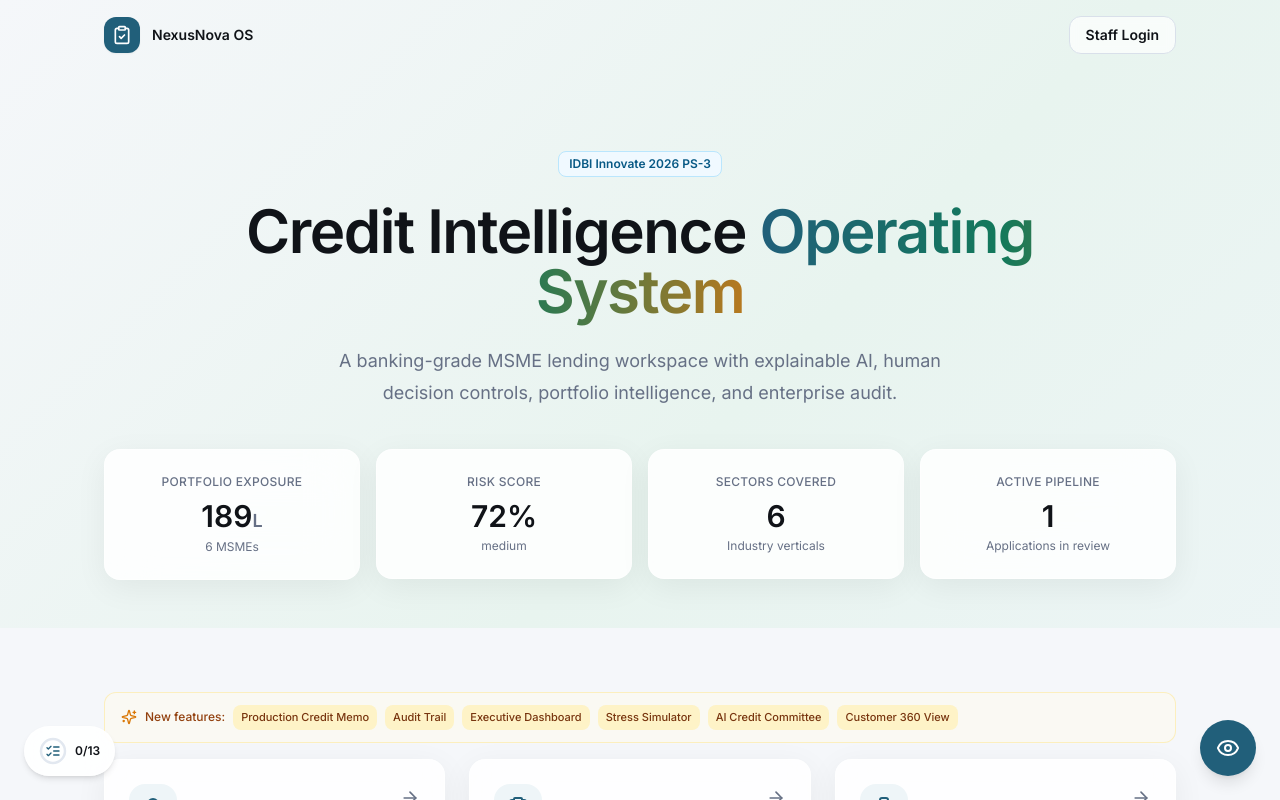
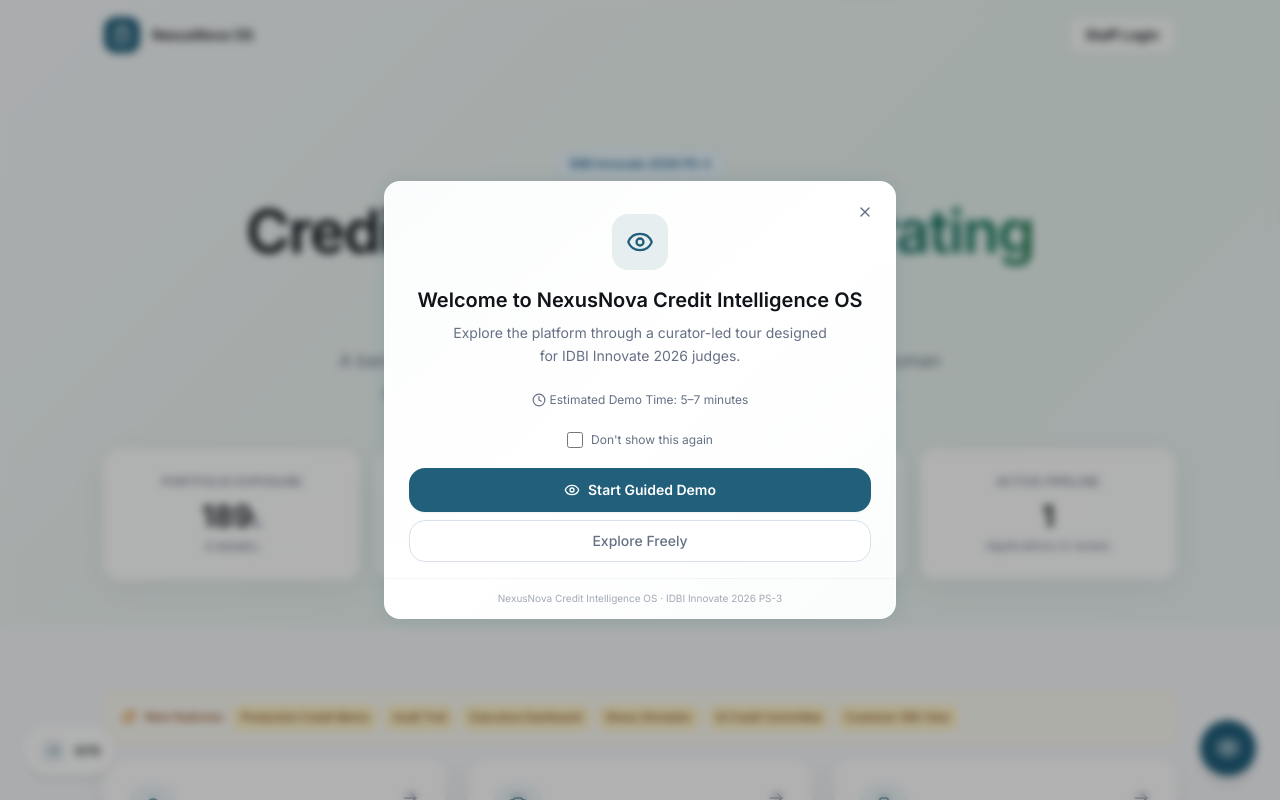
Before and after one commit to itsmeprathmesh/NexusNova-Credit-OS, a Next.js app: page / in a window 1280 px wide. Shown: the top 800 px of the page. Built offline with nearby package versions, Linux system fonts and the light colour scheme.

Commit message:
Fix User Guide

```diff
--- a/features/judge-experience/onboarding-provider.tsx
+++ b/features/judge-experience/onboarding-provider.tsx
@@ -6,6 +6,7 @@
   useState,
   useCallback,
   useEffect,
+  useRef,
   type ReactNode,
 } from "react";
 import { usePathname } from "next/navigation";
@@ -89,15 +90,22 @@
   const [stored, setStored] = useState<StoredOnboarding>(loadStored);
   const [showWelcome, setShowWelcome] = useState(false);
   const [showFinish, setShowFinish] = useState(false);
-  const [initialized, setInitialized] = useState(false);
+  const autoOpenTimer = useRef<ReturnType<typeof setTimeout> | null>(null);
 
   useEffect(() => {
-    if (!stored.welcomeDismissed && !stored.completed && !initialized) {
-      setInitialized(true);
-      const timer = setTimeout(() => setShowWelcome(true), 600);
-      return () => clearTimeout(timer);
-    }
-  }, [stored.welcomeDismissed, stored.completed, initialized]);
+    if (stored.welcomeDismissed || stored.completed) return;
+    if (autoOpenTimer.current) return;
+    autoOpenTimer.current = setTimeout(() => {
+      setShowWelcome(true);
+      autoOpenTimer.current = null;
+    }, 1200);
+    return () => {
+      if (autoOpenTimer.current) {
+        clearTimeout(autoOpenTimer.current);
+        autoOpenTimer.current = null;
+      }
+    };
+  }, [stored.welcomeDismissed, stored.completed]);
 
   useEffect(() => {
     saveStored(stored);
--- a/features/judge-experience/welcome-modal.tsx
+++ b/features/judge-experience/welcome-modal.tsx
@@ -2,47 +2,12 @@
 
 import { useState } from "react";
 import { motion, AnimatePresence } from "framer-motion";
-import {
-  Eye,
-  Sparkles,
-  Braces,
-  BarChart,
-  Shield,
-  FileText,
-  Users,
-  Clock,
-  Monitor,
-  CheckCircle,
-  X,
-} from "lucide-react";
+import { Eye, Clock, X } from "lucide-react";
 import { useOnboarding } from "./onboarding-provider";
-import { TOUR_STEPS } from "./guide-config";
-
-const FEATURE_ICONS: Record<string, typeof Eye> = {
-  "Welcome to NexusNova": Monitor,
-  "Customer Dashboard": Users,
-  "Loan Application": FileText,
-  "Document Upload": Braces,
-  "Application Tracker": Clock,
-  "Command Center": Monitor,
-  "Application Workspace": Eye,
-  "Production Credit Memo": FileText,
-  "Customer 360": Users,
-  "Portfolio Intelligence": BarChart,
-  "Audit Trail": Shield,
-  "Reporting Center": FileText,
-  "Executive Dashboard": BarChart,
-};
 
 export function WelcomeModal() {
   const { showWelcome, dismissWelcome, startOnboardingTour } = useOnboarding();
   const [dontShowAgain, setDontShowAgain] = useState(false);
-
-  const totalEstimatedMinutes = TOUR_STEPS.reduce((acc, s) => {
-    const min = parseInt(s.estimatedTime ?? "30");
-    return acc + min;
-  }, 0);
-  const estimatedTotal = Math.ceil(totalEstimatedMinutes / 60);
 
   return (
     <AnimatePresence>
@@ -83,43 +48,18 @@
                   <Eye className="h-7 w-7 text-trust" />
                 </div>
                 <h1 className="text-xl font-semibold text-ink">
-                  Welcome to the Judge Experience
+                  Welcome to NexusNova Credit Intelligence OS
                 </h1>
                 <p className="mt-2 text-sm text-muted max-w-sm leading-relaxed">
-                  Explore NexusNova Credit Intelligence OS through a curator-led
-                  tour designed for IDBI Innovate 2026 judges.
+                  Explore the platform through a curator-led tour designed for
+                  IDBI Innovate 2026 judges.
                 </p>
               </div>
 
-              <div className="mb-5 grid grid-cols-2 gap-2">
-                {TOUR_STEPS.slice(0, 8).map((step) => {
-                  const Icon = FEATURE_ICONS[step.title] ?? Sparkles;
-                  return (
-                    <div
-                      key={step.pageId}
-                      className="flex items-center gap-2 rounded-lg border border-line/40 bg-slate-50/50 px-3 py-2"
-                    >
-                      <Icon className="h-3.5 w-3.5 shrink-0 text-trust/70" />
-                      <span className="text-[11px] font-medium text-ink truncate">
-                        {step.title}
-                      </span>
-                    </div>
-                  );
-                })}
-              </div>
-
-              <div className="flex items-center justify-center gap-4 mb-5 text-xs text-muted">
+              <div className="flex items-center justify-center gap-4 mb-6 text-xs text-muted">
                 <span className="flex items-center gap-1">
                   <Clock className="h-3.5 w-3.5" />
-                  ~{estimatedTotal} min
-                </span>
-                <span className="flex items-center gap-1">
-                  <Monitor className="h-3.5 w-3.5" />
-                  {TOUR_STEPS.length} pages
-                </span>
-                <span className="flex items-center gap-1">
-                  <Sparkles className="h-3.5 w-3.5" />
-                  8 AI features
+                  Estimated Demo Time: 5–7 minutes
                 </span>
               </div>
 
@@ -141,13 +81,13 @@
                   className="flex w-full items-center justify-center gap-2 rounded-xl bg-trust px-5 py-3 text-sm font-semibold text-white shadow-sm transition-all hover:bg-trust/90 active:scale-[0.98]"
                 >
                   <Eye className="h-4 w-4" />
-                  Start Guided Tour
+                  Start Guided Demo
                 </button>
                 <button
                   onClick={() => dismissWelcome(dontShowAgain)}
                   className="flex w-full items-center justify-center gap-2 rounded-xl border border-line bg-white px-5 py-2.5 text-sm font-medium text-muted transition-all hover:bg-slate-50 hover:text-ink active:scale-[0.98]"
                 >
-                  Explore on My Own
+                  Explore Freely
                 </button>
               </div>
             </div>
```
